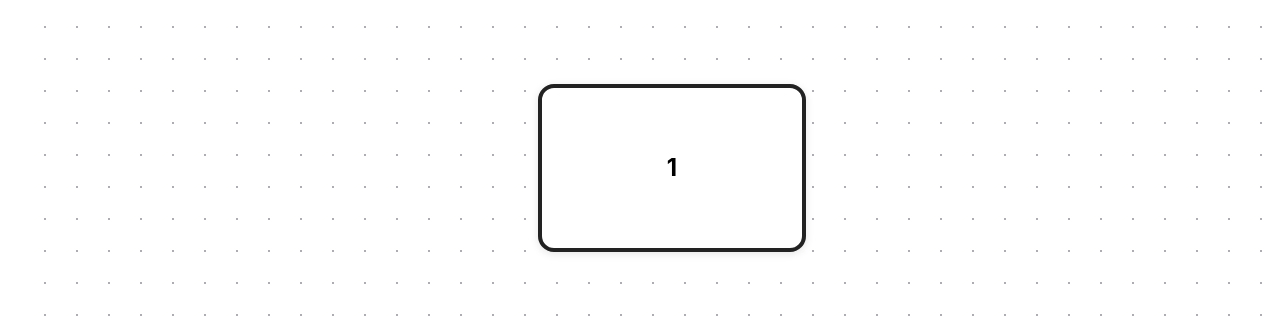
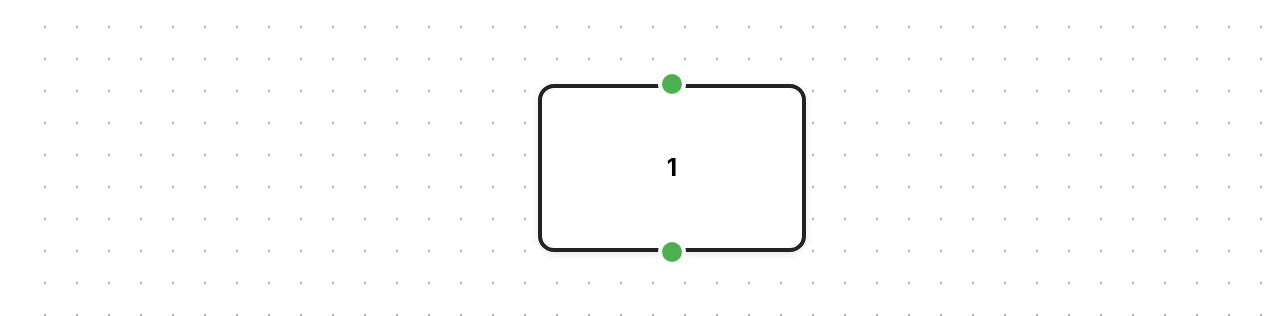
Before and after one commit to jules-levecq/Projet_miSemestre, a React (Vite) app: page / in a window 1280 px wide. Both pictures are taken after a click on the button "Add Slide". Shown: the part 264-580 px from the top of the page. Built offline with nearby package versions, Linux system fonts and the light colour scheme.

Commit message:
avancement

```diff
--- a/src/App.css
+++ b/src/App.css
@@ -182,6 +182,33 @@
 }
 
 /* ============================================
+   STYLES POUR LES HANDLES (POINTS DE CONNEXION)
+   Points pour créer les liens entre slides
+   ============================================ */
+
+.react-flow__handle {
+  width: 10px;
+  height: 10px;
+  background-color: #4CAF50;
+  border: 2px solid white;
+  border-radius: 50%;
+  cursor: crosshair;
+}
+
+.react-flow__handle:hover {
+  background-color: #45a049;
+  box-shadow: 0 0 8px rgba(76, 175, 80, 0.6);
+}
+
+.react-flow__handle.connectingg {
+  background-color: #ff6b6b;
+}
+
+.react-flow__handle-connecting {
+  background-color: #4CAF50;
+}
+
+/* ============================================
    STYLES ADDITIONNELS DU TEMPLATE (CONSERVÉS)
    ============================================ */
 
--- a/src/App.jsx
+++ b/src/App.jsx
@@ -7,6 +7,8 @@ import {
   useNodesState,
   useEdgesState,
   addEdge,
+  Handle,
+  Position,
 } from '@xyflow/react';
 
 import '@xyflow/react/dist/style.css';
@@ -160,9 +162,11 @@ function SlideNode({ data, id }) {
    */
   const renderDisplayMode = () => (
     <div className="slide-node" onDoubleClick={handleDoubleClick}>
+      <Handle type="target" position={Position.Top} />
       <div className="slide-node-text" ref={textDisplayRef} style={{ fontSize: `${fontSize}px` }}>
         {editText || id}
       </div>
+      <Handle type="source" position={Position.Bottom} />
     </div>
   );
 
@@ -232,7 +236,7 @@ function App() {
       id: newId,                                           // Unique ID
       type: 'slide',                                       // Type = our SlideNode component
       position: { x: 250 + (slideCounter * 5), y: slideCounter * 5 },  // Position with offset
-      data: { label: '' },                                 // Empty data
+      data: { title: '', fontSize: 12 },                   // Empty title and default font size
     };
 
     // Add the new slide to the existing list
```
